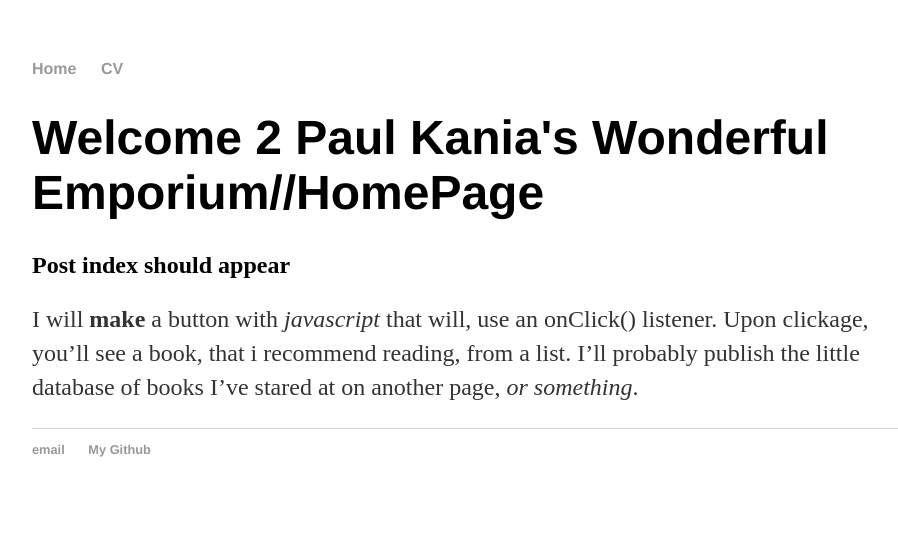
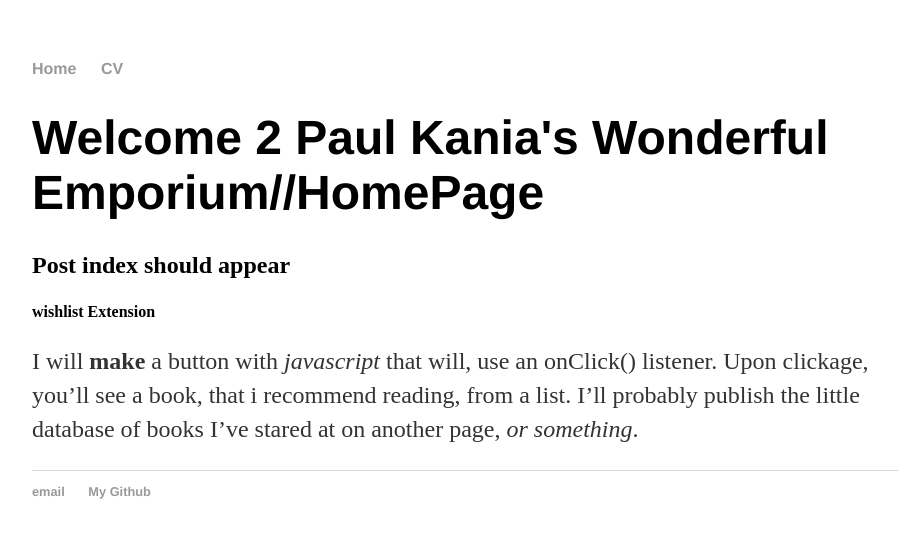
Before and after one commit to paulkania/paulkania.github.io, a Jekyll site: the page built from index.html, in a window 1280 px wide. Shown: the top 538 px of the page, without its empty margins (160-1058 px from the left). Built offline with Jekyll 4.4.1, drawn with Linux system fonts in a browser that asks for light colours.

Commit message:
added header to separate <p>'s

```diff
--- a/index.html
+++ b/index.html
@@ -8,7 +8,8 @@ title: Welcome 2 Paul Kania's Wonderful Emporium//HomePage
 Upon clickage, you'll see a book, that i recommend reading, from a list.
 I'll probably publish the little database of books I've stared at on another page, *or something*.
 </p>
-<p wishlist: I'd also like to use emscripten to put one of leo's games into my site.
+<h4>wishlist Extension</h4>
+<p  I'd also like to use emscripten to put one of leo's games into my site.
 I'd also like to use bosonic, maybe some bootstrap, and learn more about web components.
 </p>
 
```
